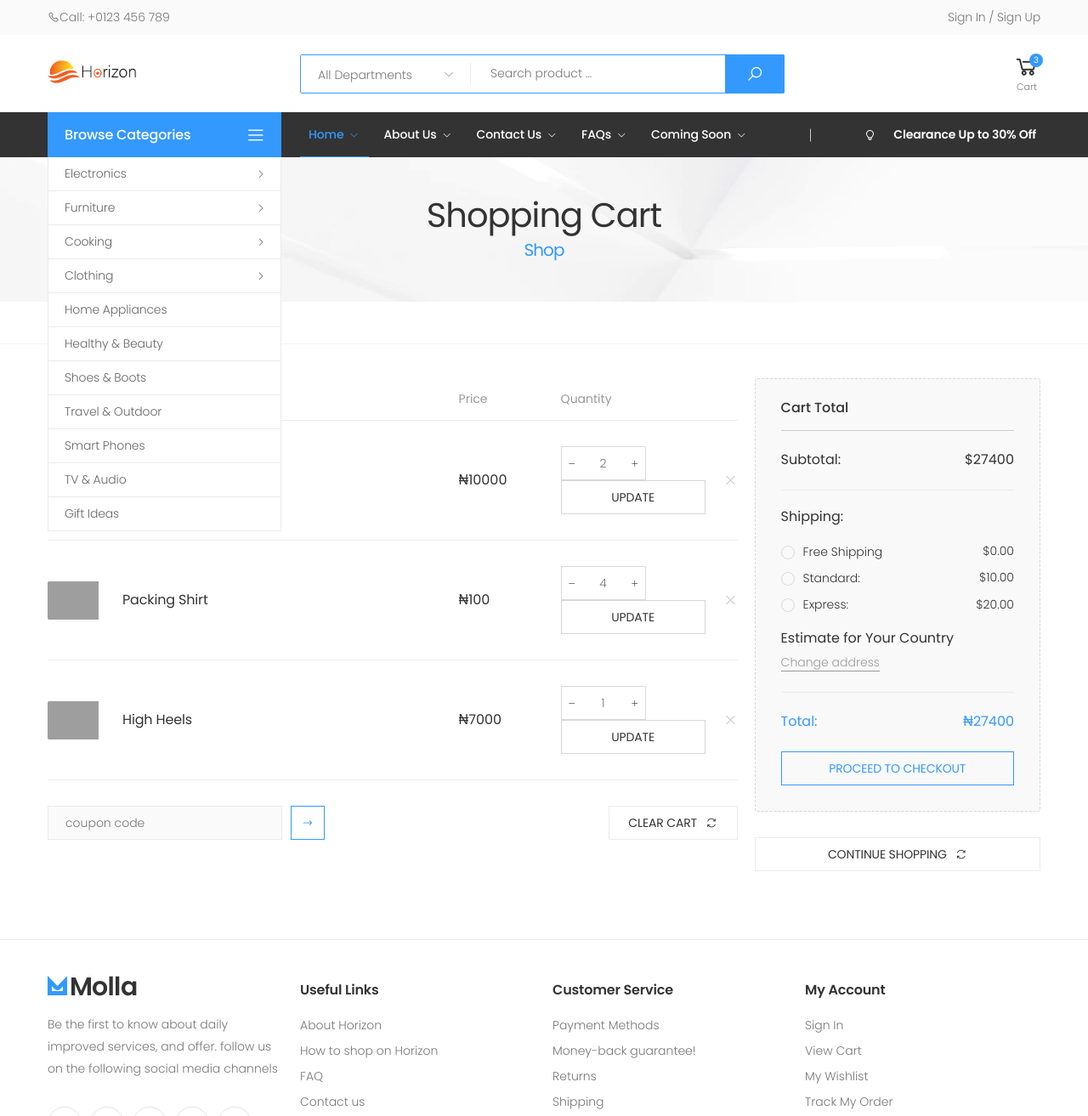
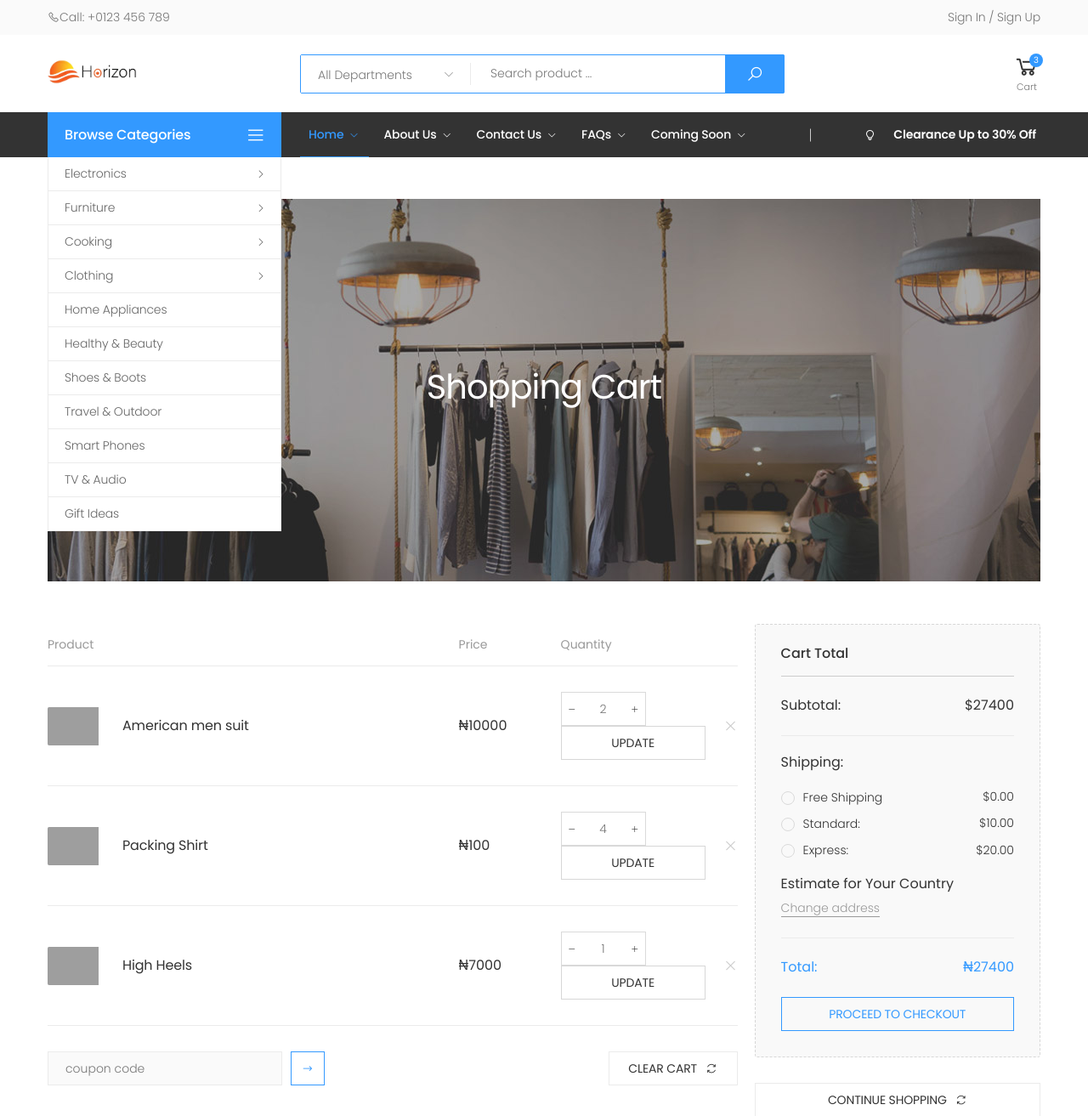
Before and after one commit to DamaMichaelYohanna/e-commerce, a Django app: page /products/cart in a window 1280 px wide. Shown: the top 1313 px of the page at 85% size. Run offline with Django 4.2, Linux system fonts and the light colour scheme; a user stored in the database is signed in; data comes from the database, SQL or seed files in the repository; both versions use the stored data as it was after the commit; some libraries are stand-ins or nearby versions; grey boxes are pictures that could not be loaded.

Commit message:
update templates and views

```diff
--- a/product/template/product/cart.html
+++ b/product/template/product/cart.html
@@ -3,17 +3,7 @@
 {% block content %}
     <div class="page-wrapper">
       <main class="main">
-        <div
-          class="page-header text-center"
-          style="background-image: url('assets/images/page-header-bg.jpg')"
-        >
-          <div class="container">
-            <h1 class="page-title">Shopping Cart<span>Shop</span></h1>
-          </div>
-          <!-- End .container -->
-        </div>
-        <!-- End .page-header -->
-        <nav aria-label="breadcrumb" class="breadcrumb-nav">
+        <nav aria-label="breadcrumb" class="breadcrumb-nav border-0 mb-0">
           <div class="container">
             <ol class="breadcrumb">
               <li class="breadcrumb-item"><a href="/">Home</a></li>
@@ -26,6 +16,21 @@
           <!-- End .container -->
         </nav>
         <!-- End .breadcrumb-nav -->
+        <div class="container">
+          <div
+            class="page-header page-header-big text-center"
+            style="
+              background-image: url('{% static 'main/images/about-header-bg.jpg' %}');
+            "
+          >
+            <h1 class="page-title text-white">
+              Shopping Cart<span class="text-white"></span>
+            </h1>
+          </div>
+          <!-- End .page-header -->
+        </div>
+        <!-- End .container -->
+
 
         <div class="page-content">
           <div class="cart">
--- a/product/views.py
+++ b/product/views.py
@@ -14,11 +14,12 @@ def product():
 def product_category(request, category_keyword):
     """View to display the different category of product as requested"""
     # category_keyword = request.GET.get('category')
-    category = Category.objects.get(name=category_keyword).children.all()
-    print(category)
-    products = Product.objects.filter(category__in=category)
+    parent_category = Category.objects.get(name=category_keyword)
+    children_category = parent_category.children.all()
+    # full_category = child_category.append(parent_category)
+    products = Product.objects.filter(category__parent=parent_category)
     print(products)
-    context = {'products': products, 'category': category}
+    context = {'products': products, 'category': children_category}
     return render(request, 'product/category.html', context)
 
 
```
Also changed, not shown: product/template/product/category.html (+15 -6 lines), db.sqlite3.
